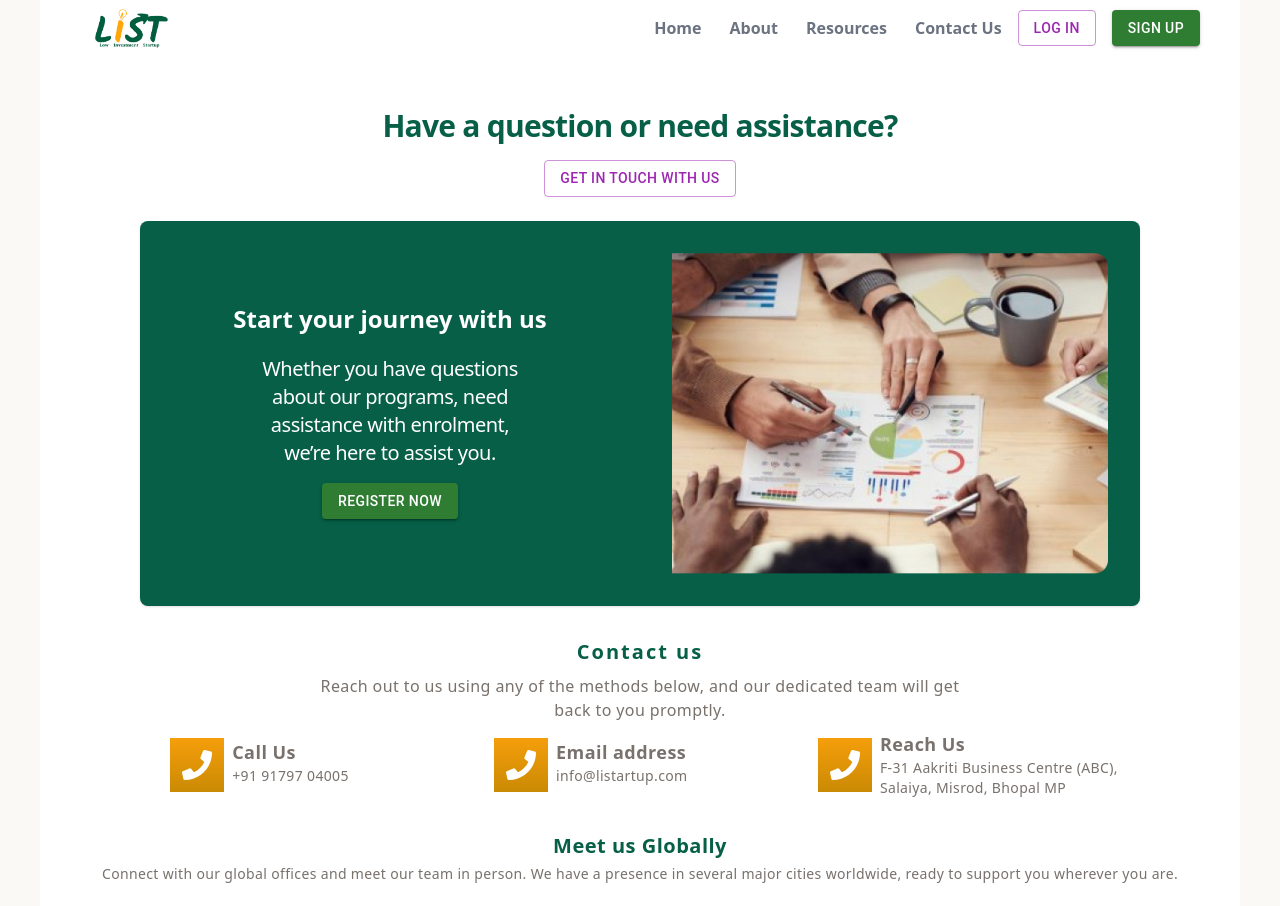
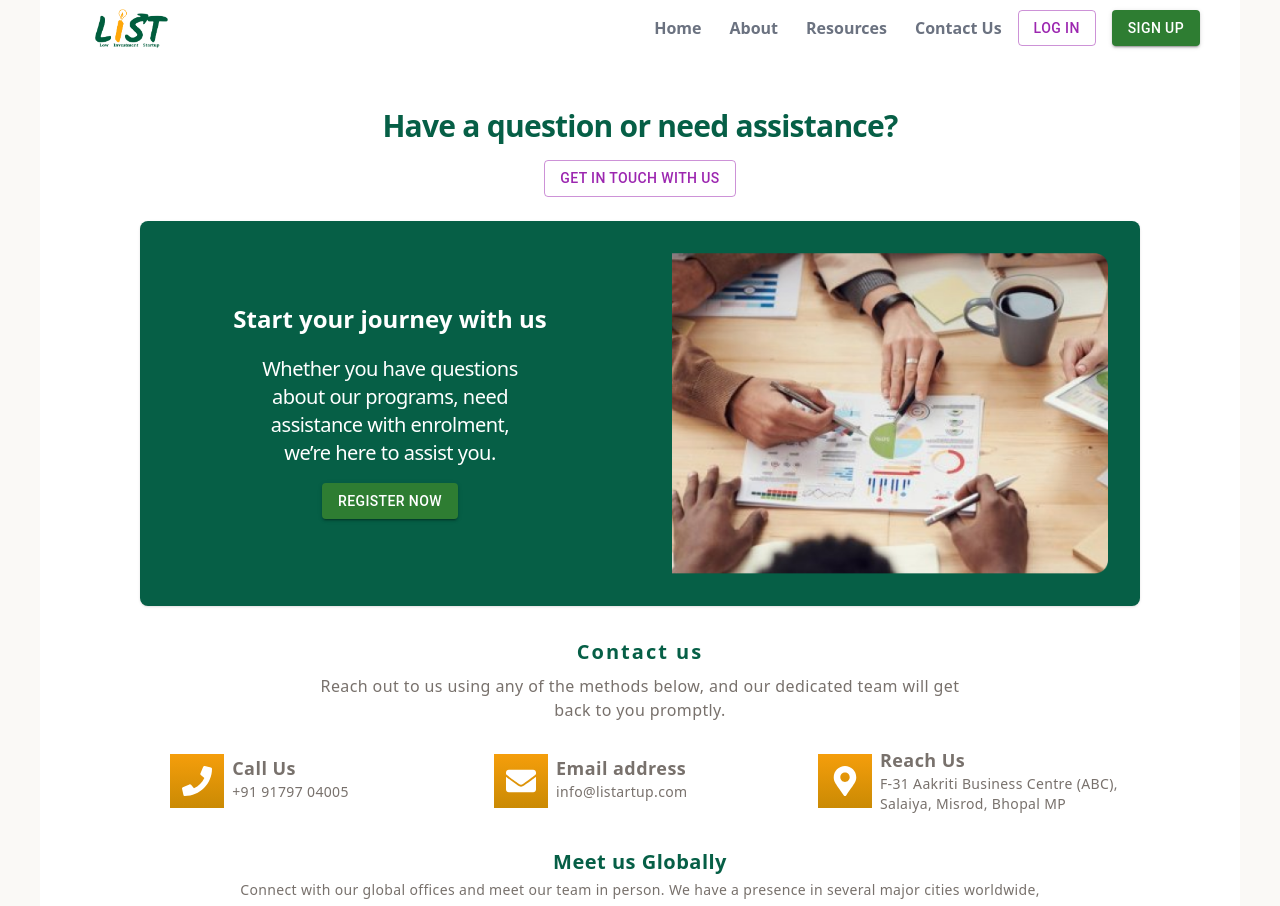
Before and after one commit to GreenVayu/List-startup, a React (Vite) app: page /contact in a window 1280 px wide. Shown: the top 906 px of the page. Built offline with nearby package versions, Linux system fonts and the light colour scheme; the HTML template or start-up script is replaced by a standard one.

Commit message:
some changes done in Contact Us Page

```diff
--- a/src/Contact.tsx
+++ b/src/Contact.tsx
@@ -45,7 +45,7 @@ function Contact() {
       <p className="text-emerald-800 text-xl font-semibold tracking-widest text-center">Contact us</p>
       <h1 className="text-center text-stone-500 text-base font-normal leading-normal tracking-wide mt-2">Reach out to us using any of the methods below, and our dedicated team will get  <br className="hidden sm:block"/>back to you promptly.</h1>
 
-      <div className="main mt-4 grid grid-cols-1 gap-y-6 mdx:grid-cols-3 mdx:gap-x-8 w-fit mx-auto">
+      <div className="main mt-4 md:mt-8 grid grid-cols-1 gap-y-6 mdx:grid-cols-3 mdx:gap-x-8 w-fit mx-auto">
 
         <div className="1st flex">
           <div className="bg-gradient-to-b from-amber-500 to-yellow-600 p-3 w-fit h-fit">
@@ -59,7 +59,7 @@ function Contact() {
 
         <div className="2nd flex">
           <div className="bg-gradient-to-b from-amber-500 to-yellow-600 p-3 w-fit h-fit">
-            <FaPhone className="text-3xl text-white"/>
+            <FaEnvelope className="text-3xl text-white"/>
           </div>
           <div className="translate-x-6 mdx:translate-x-2">
             <p className="text-stone-500 text-xl mdx:text-lg font-semibold leading-normal tracking-wide">Email address</p>
@@ -69,7 +69,7 @@ function Contact() {
 
         <div className="3rd flex">
           <div className="bg-gradient-to-b from-amber-500 to-yellow-600 p-3 w-fit h-fit ">
-            <FaPhone className="text-3xl text-white"/>
+            <FaMapMarkerAlt className="text-3xl text-white"/>
           </div>
           <div className="translate-x-6 mdx:translate-x-2 -translate-y-2">
             <p className="text-stone-500 text-xl mdx:text-lg font-semibold leading-normal tracking-wide">Reach Us</p>
@@ -79,36 +79,17 @@ function Contact() {
       </div>
     </div>
 
-
-
-
-
-
-
-
-
-
-
-
-
-
-
-
-
-
-
-
       <div className="sec4 mt-6">
         <h1 className="text-emerald-800 text-xl font-semibold leading-relaxed tracking-wide text-center">
           Meet us Globally
         </h1>
-        <p className="text-center text-stone-500 text-sm font-normal leading-6 tracking-wide">
+        <p className="text-center text-stone-500 text-sm font-normal leading-6 tracking-wide sm:px-8">
           Connect with our global offices and meet our team in person. We have a
-          presence in several major cities worldwide, ready to support you
+          presence in several major cities worldwide,<br className="hidden lg:block"/> ready to support you
           wherever you are.
         </p>
 
-        <div className="flex overflow-x-scroll no-scrollbar space-x-4 border-2 my-4 md:hidden mx-4">
+        <div className="flex overflow-x-scroll no-scrollbar space-x-4 my-4 md:hidden mx-4">
           <div className="my-4 w-[200px] bg-white rounded-lg shadow">
             <div className="w-[200px] h-[140px] text-white">
               <img src="/contact/global.png" className="w-full h-full" />
@@ -182,6 +163,8 @@ function Contact() {
             </p>
           </div>
         </div>
+
+        <div className="text-center -mt-4 md:hidden"><span className="text-emerald-800 text-lg font-semibold leading-relaxed tracking-wide ">Scroll to see All</span></div>
       </div>
 
       <div className="sec5">
```
